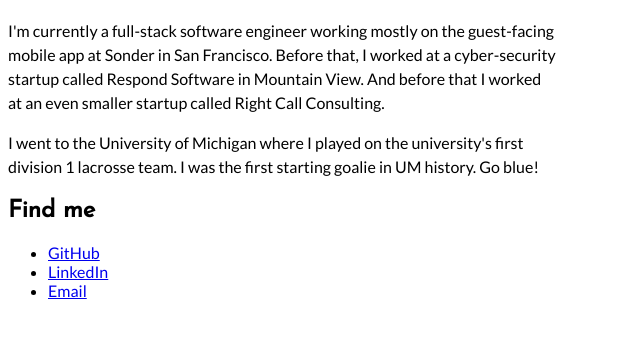
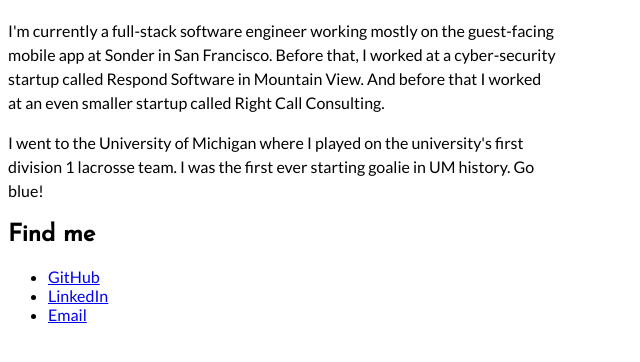
Before and after one commit to dwesty17/dwesty17.github.io, a plain HTML site: page index.html in a window 1280 px wide. Shown: the part 56-418 px from the top of the page, without its empty margins (0-640 px from the left). Drawn offline with Linux system fonts and the light colour scheme.

Commit message:
Update index.html

```diff
--- a/index.html
+++ b/index.html
@@ -20,7 +20,7 @@
 
 
 		<p>
-			I went to the University of Michigan where I played on the university's first division 1 lacrosse team. I was the first starting goalie in UM history. Go blue!
+			I went to the University of Michigan where I played on the university's first division 1 lacrosse team. I was the first ever starting goalie in UM history. Go blue!
 		</p>
 
 		<h2 id="find-me">Find me</h2>
```
